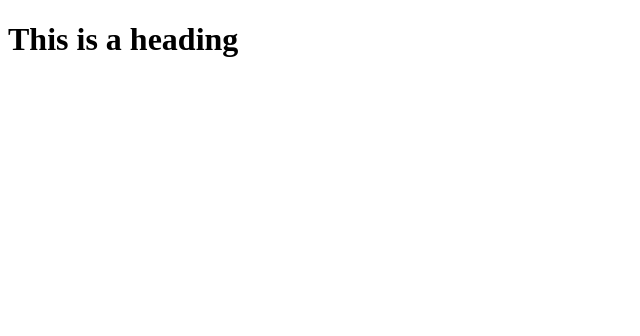
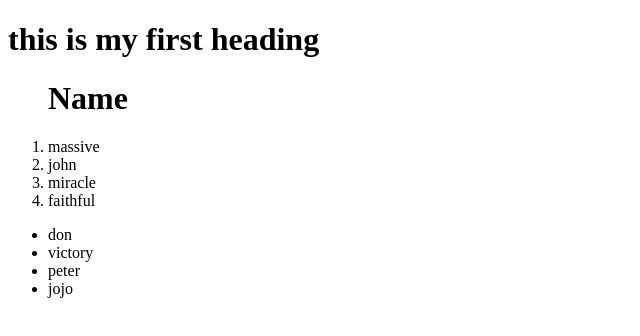
Before and after one commit to Ma-ssive/Favour, a plain HTML site: page index.html in a window 1280 px wide. Shown: the whole page, without its empty margins (0-640 px from the left). Drawn offline with Linux system fonts and the light colour scheme.

Commit message:
my listgit

```diff
--- a/index.html
+++ b/index.html
@@ -6,6 +6,20 @@
     <title>Document</title>
 </head>
 <body>
-    <h1>This is a heading</h1>
+    <h1>this is my first heading</h1>
+    <ol>
+        <h1>Name</h1>
+        <li>massive</li>
+        <li>john</li>
+        <li>miracle</li>
+        <li>faithful</li>
+    </ol>
+
+    <ul>
+        <li>don</li>
+        <li>victory</li>
+        <li>peter</li>
+        <li>jojo</li>
+    </ul>
 </body>
-</htm
+</html>
```
